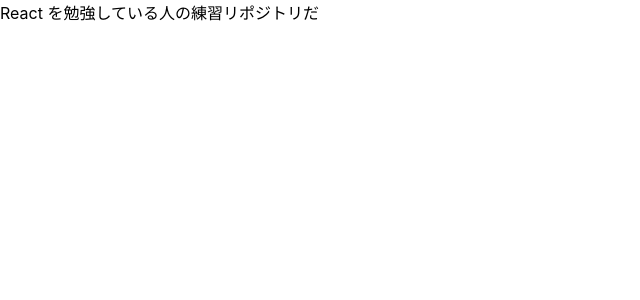
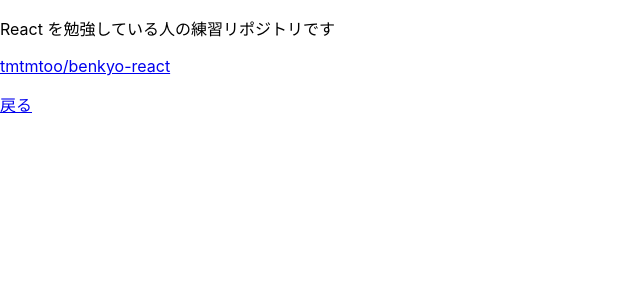
Before and after one commit to tmtmtoo/benkyo-react, a React app: page /about in a window 1280 px wide. Shown: the top 300 px of the page, without its empty margins (0-640 px from the left). Built offline with nearby package versions, Linux system fonts and the light colour scheme.

Commit message:
feat: link to github repository

```diff
--- a/src/pages/About/About.page.tsx
+++ b/src/pages/About/About.page.tsx
@@ -1,3 +1,17 @@
+import { Link } from "react-router-dom";
+
 export const AboutPage = () => (
-  <main>React を勉強している人の練習リポジトリだ</main>
+  <main>
+    <p>React を勉強している人の練習リポジトリです</p>
+    <p>
+      <a
+        href="https://github.com/tmtmtoo/benkyo-react"
+        target="_blank"
+        rel="noreferrer"
+      >
+        tmtmtoo/benkyo-react
+      </a>
+    </p>
+    <Link to="/">戻る</Link>
+  </main>
 );
```
